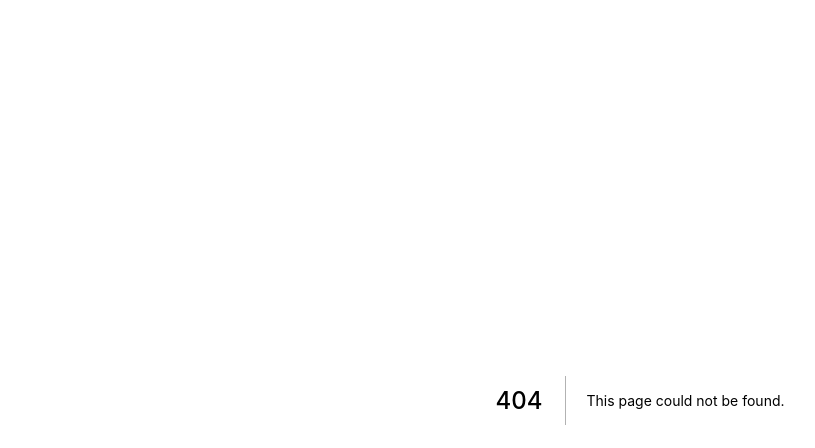
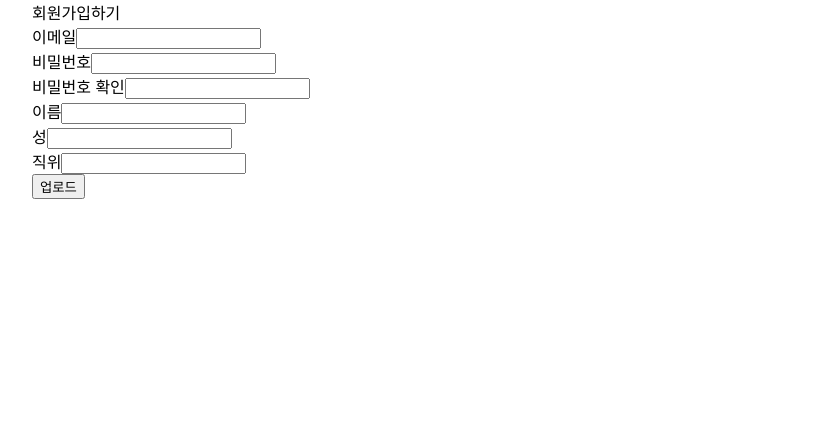
Before and after one commit to jss8882/Fokee, a Next.js app: page /signup in a window 1280 px wide. Before the commit this address had no page. Shown: the top 448 px of the page, without its empty margins (0-815 px from the left). Built offline with nearby package versions, Linux system fonts and the light colour scheme.

Commit message:
구현해주세요

```diff
--- /dev/null
+++ b/pages/signup.tsx
@@ -0,0 +1,111 @@
+import type { NextPage } from 'next'
+import styles from '../styles/Home.module.css'
+import {useForm} from "react-hook-form"
+
+interface SignupFormType {
+    email:string;
+    password:string;
+    passwordCheck:string;
+    firstName:string;
+    lastName:string;
+    position:string;
+}
+
+
+const Signup: NextPage = () => {
+
+    const {register, watch,handleSubmit, reset} = useForm()
+    // console.log(watch())
+
+    const onValid = (data:SignupFormType) =>{
+        console.log(data)
+
+        fetch("api/auth",{
+            method: "POST",
+            body:JSON.stringify({
+                ...data,
+                login:false
+            }),
+            headers: {
+                "Content-Type": "application/json"
+            }
+        }).then(response=>response.json())
+        .then(data=>{console.log(data)})
+
+    }
+
+    return (
+        <div className={styles.container}>
+            회원가입하기
+            <form
+                onSubmit={handleSubmit(onValid)}
+            >
+                <div>
+                    <label>
+                        이메일
+                    </label>
+                    <input
+                        {...register("email")}
+                        type="email"
+                    />
+                </div>
+
+                <div>
+                    <label>
+                        비밀번호
+                    </label>
+                    <input
+                        {...register("password")}
+                        type={"password"}
+                    />
+                </div>
+
+                <div>
+                    <label>
+                        비밀번호 확인
+                    </label>
+                    <input
+                        {...register("passwordCheck")}
+                        type={"password"}
+                    />
+                </div>
+
+                <div>
+                    <label>
+                        이름
+                    </label>
+                    <input
+                        {...register("firstName")}
+                    />
+                </div>
+
+                <div>
+                    <label>
+                        성
+                    </label>
+                    <input
+                        {...register("lastName")}
+                    />
+                </div>
+
+                <div>
+                    <label>
+                        직위
+                    </label>
+                    <input
+                        {...register("position")}
+                    />
+                </div>
+
+
+
+                <button>
+                    업로드
+                </button>
+
+            </form>
+        </div>
+    )
+}
+
+export default Signup
```
Also changed, not shown: pages/api/auth.ts (added, +58 -0 lines), pages/login.tsx (added, +67 -0 lines), 1 other file (tests, documents, lock files or other folders).
